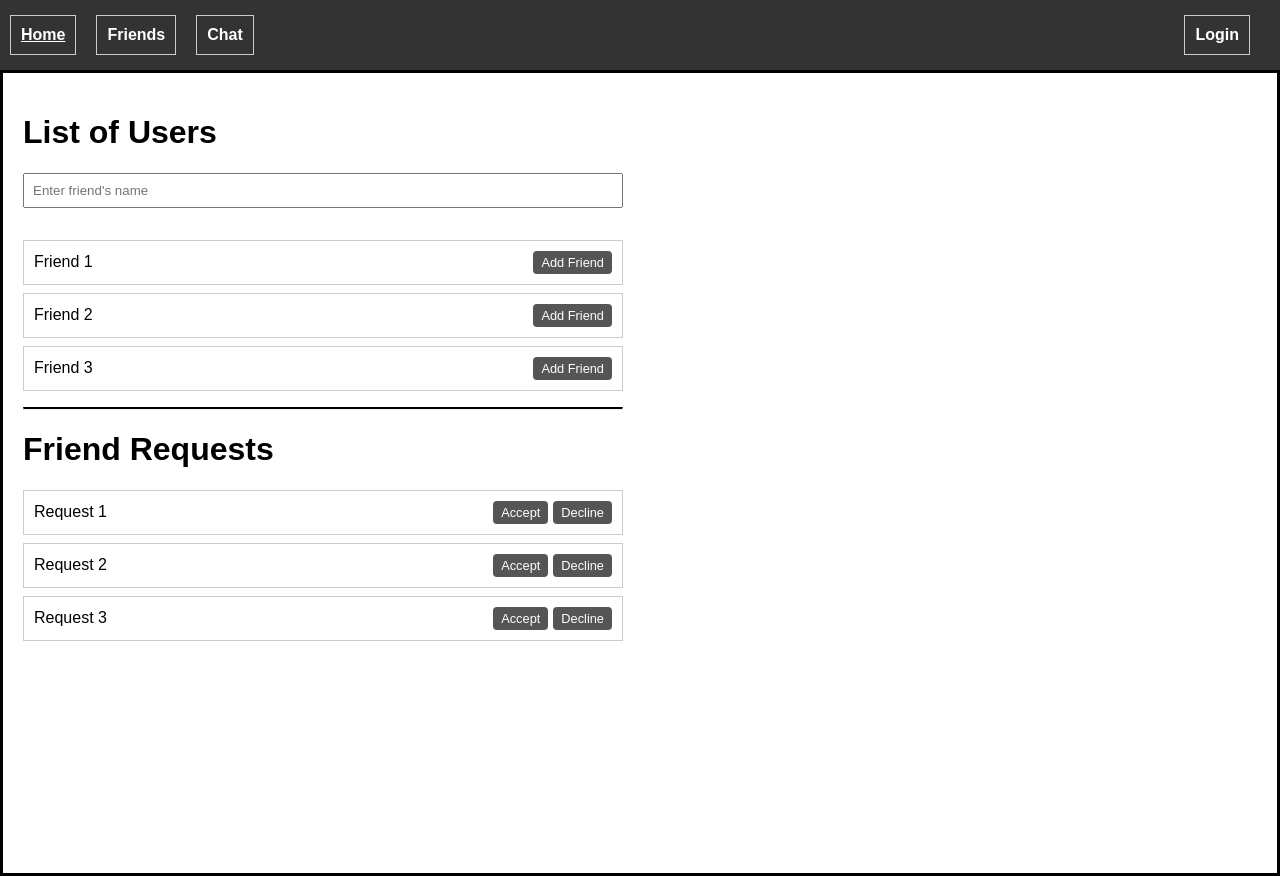
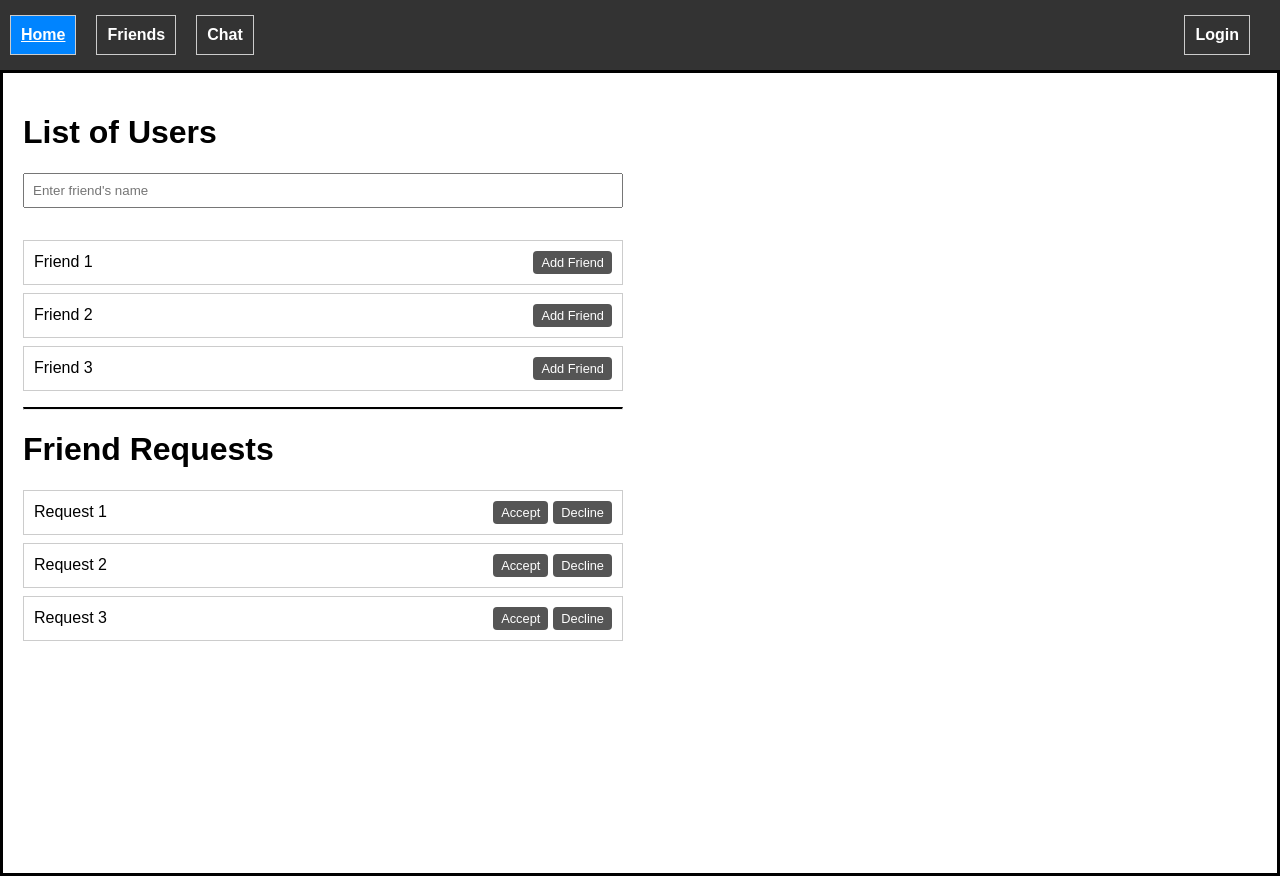
Before and after one commit to pennyb0i/E2EChatApp, a React (Create React App) app in the folder e2e-frontend/: page /friends in a window 1280 px wide. In both pictures the pointer is over the item "Home". Built offline with nearby package versions, Linux system fonts and the light colour scheme.

Commit message:
add services f

```diff
--- a/e2e-frontend/src/pages/friends/friends.css
+++ b/e2e-frontend/src/pages/friends/friends.css
@@ -65,3 +65,7 @@ li {
     padding: 10px;
     border: 1px solid #ccc;
 }
+
+li:hover {
+    background-color: #0084FF;
+}
```
